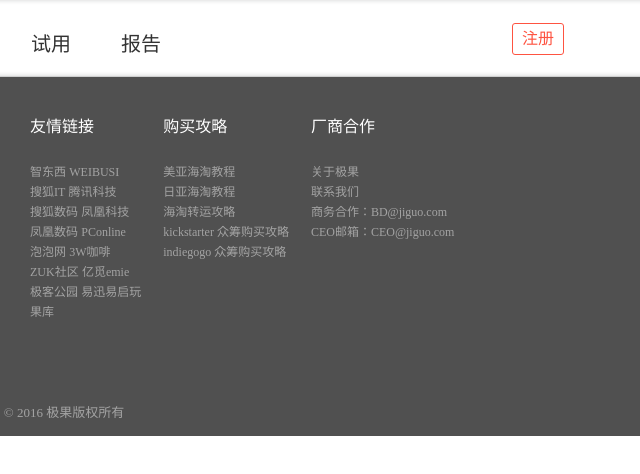
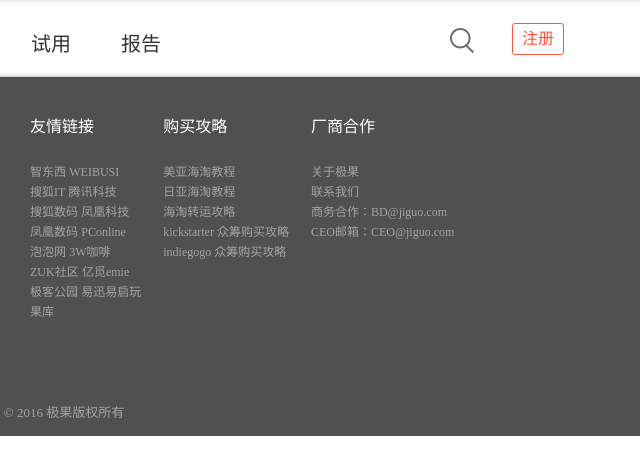
Before and after one commit to WYP-2018/-, a plain HTML site: page index.html in a window 1280 px wide. Shown: the full height of the page, 576-1216 px from the left. Drawn offline with Linux system fonts and the light colour scheme.

Commit message:
'重新提交'

```diff
--- a/css/public.css
+++ b/css/public.css
@@ -58,13 +58,13 @@ nav>ul>li>a:hover {
 }
 
 .search {
-    background: url(./img/search.png) no-repeat;
+    background: url(../img/search.png) no-repeat;
     width: 42px;
     height: 40px;
     margin-top: 28px;
     /* margin-right: 15px; */
     overflow: hidden;
-    line-height: 50;
+    line-height: 100;
 }
 
 .login {
--- a/index.html
+++ b/index.html
@@ -39,7 +39,7 @@
                 </ul>
             </nav>
             <a href="./regist(注册).html" class="right login">注册</a>
-            <a href class="search right">搜索</a>
+            <a href class="search right"></a>
         </div>
     </header>
     <!-- 尾部 -->
```
